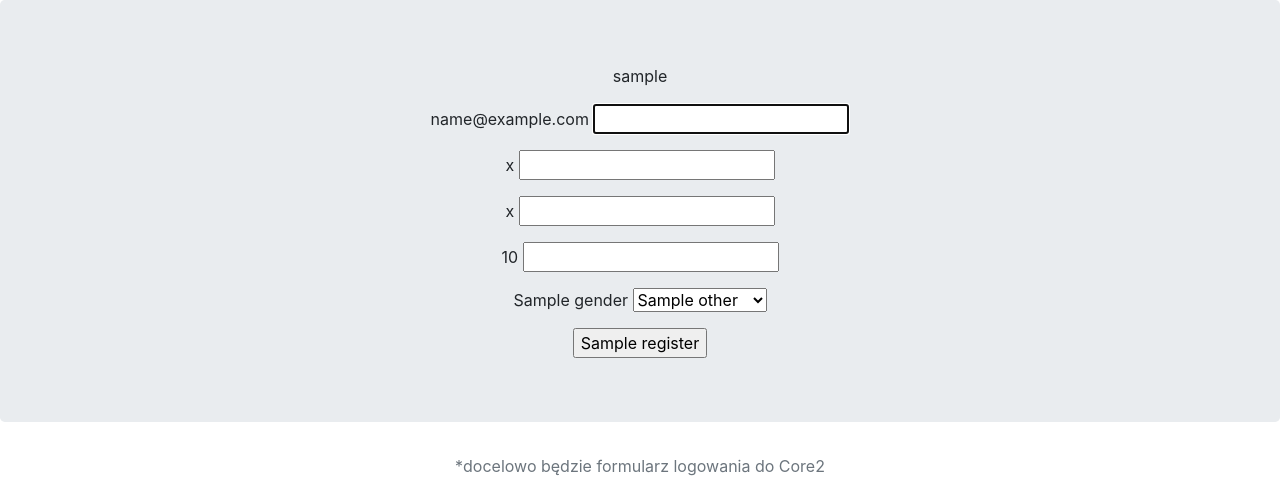
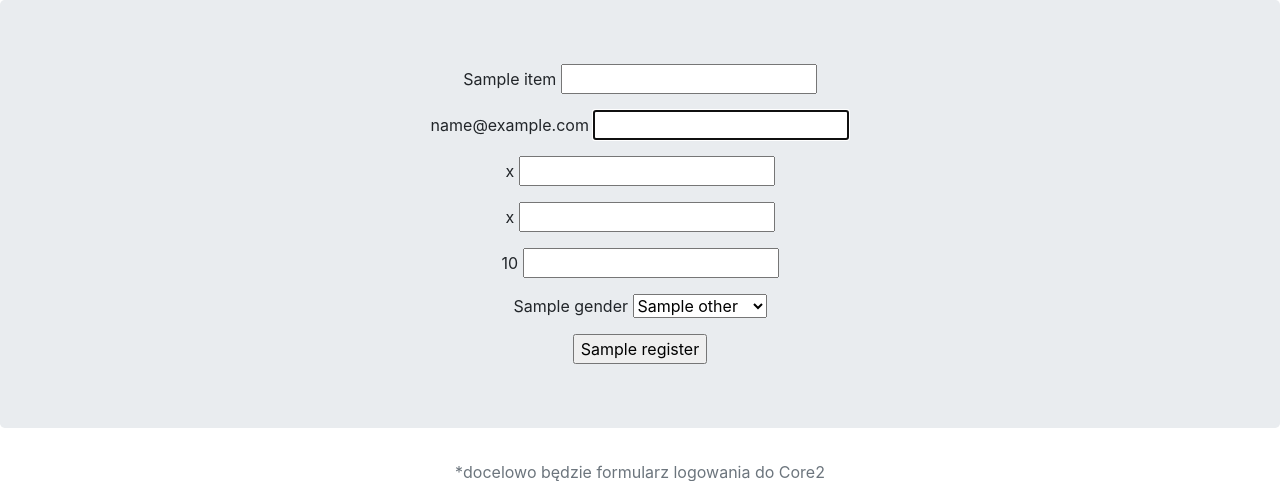
Before and after one commit to Bahusson/meetap, a Django app: template meetap/rekruter/templates/registration/register.html in a window 1280 px wide. Shown: the top 481 px of the page. Run offline with Django 3.2, Linux system fonts and the light colour scheme; tables that the repository leaves empty hold one stand-in row (values such as "Sample post"); the template is opened without the code that fills it: values that come from a table or form of the project are taken from there, most other values are stand-ins (such as "Sample title", 1, 10 or a date in 2020); some libraries are stand-ins or nearby versions.

Commit message:
Poprawki Login i Register page
Do zaimportowania jeszcze Widget kowertujący datę w rejestracji i jedziemy dalej

```diff
--- a/meetap/rekruter/forms.py
+++ b/meetap/rekruter/forms.py
@@ -10,7 +10,7 @@ class ExtendedCreationForm(UserCreationForm):
     first_name = forms.CharField(max_length=30)
     email = forms.EmailField(max_length=75)
     gender = forms.CharField(widget=forms.HiddenInput(), required=False)
-    age = forms.DateTimeField(input_formats=['%d.%m.%Y'])
+    age = forms.DateTimeField(input_formats=['%d.%m.%Y %H:%M:%S'])
 
     class Meta:
         model = User
--- a/meetap/rekruter/templates/registration/login.html
+++ b/meetap/rekruter/templates/registration/login.html
@@ -31,9 +31,8 @@
 
             <input class="btn btn-primary my-2" type="submit" value="{{ item1.login }}">
             <input type="hidden" name="next" value="{{ next }}">
-            <a class="btn btn-secondary my-2" href="{% url 'home' %}">{{ item.back }}</a>
+            <a class="btn btn-secondary my-2" href="{% url 'register' %}">{{ item1.register }}</a>
           </form>
-          <p><a href="{% url 'register' %}">{{ item.register }}</a></p>
         </div>
       </section>
     </main>
--- a/meetap/rekruter/templates/registration/register.html
+++ b/meetap/rekruter/templates/registration/register.html
@@ -26,7 +26,7 @@
             <p>Formularz zawiera błędy! Hasło nie może być zbyt proste.</p>
             {% endif %}
 
-            <P>{{ item.nickname }} {{ form.nickname }}</p>
+            <P>{{ item.name }} {{ form.first_name }}</p>
             <p>{{ item.email }} {{ form.email }}</p>
             <p>{{ item.password }} {{ form.password1 }}</p>
             <p>{{ item.re_password }} {{ form.password2 }}</p>
@@ -41,7 +41,7 @@
             </select></p>
 
             <p>{{ form.gender }}</p>
-            <input id="send" class="button" type="submit" value="{{ item.register }}">
+            <input id="send" class="button" type="submit" value="{{ item1.register }}">
           </form>
         </div>
       </section>
--- a/meetap/rekruter/views.py
+++ b/meetap/rekruter/views.py
@@ -27,9 +27,12 @@ def register(request):
     else:
         form = ExtendedCreationForm()
     locations = list(RegNames.objects.all())
+    locations1 = list(P.objects.all())
+    items1 = locations1[0]
     items = locations[0]
     context = {'form': form,
-               'item': items, }
+               'item': items,
+               'item1': items1, }
     template = 'registration/register.html'
     return render(request, template, context)
 
```
